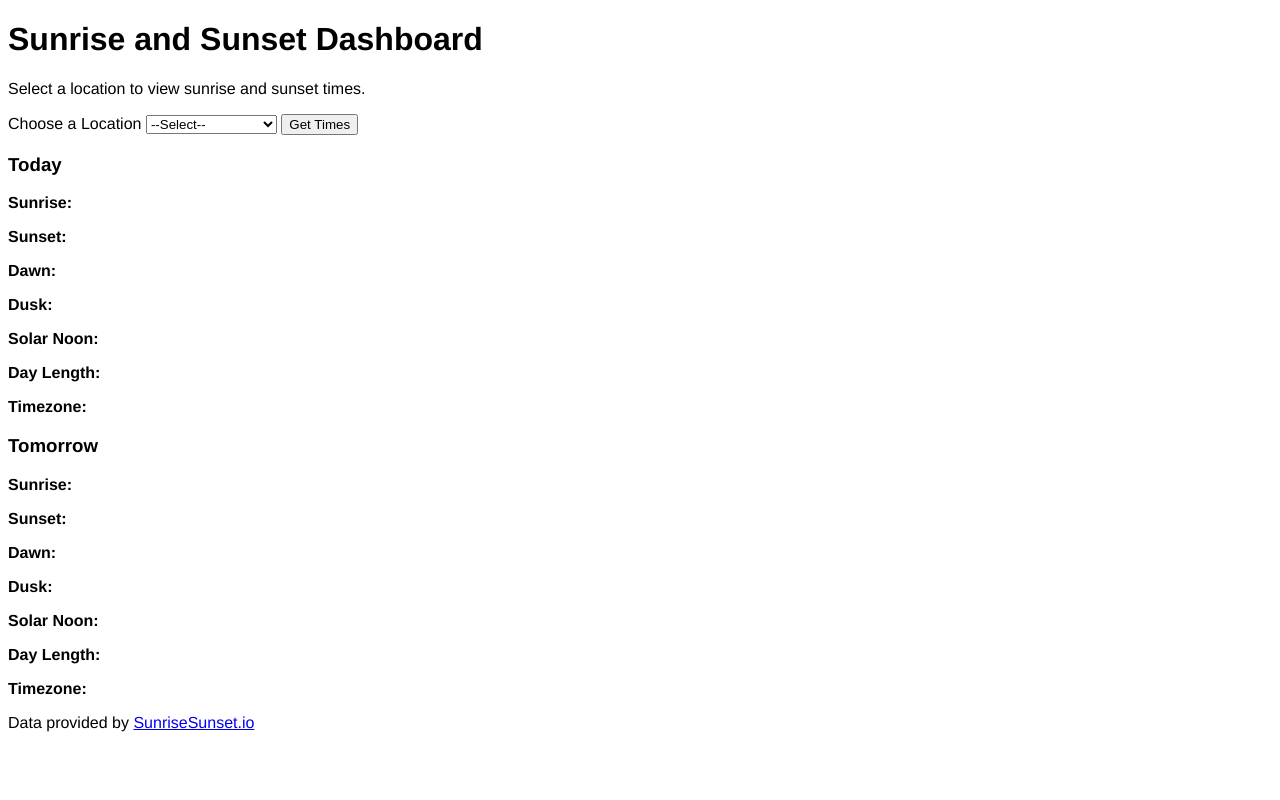
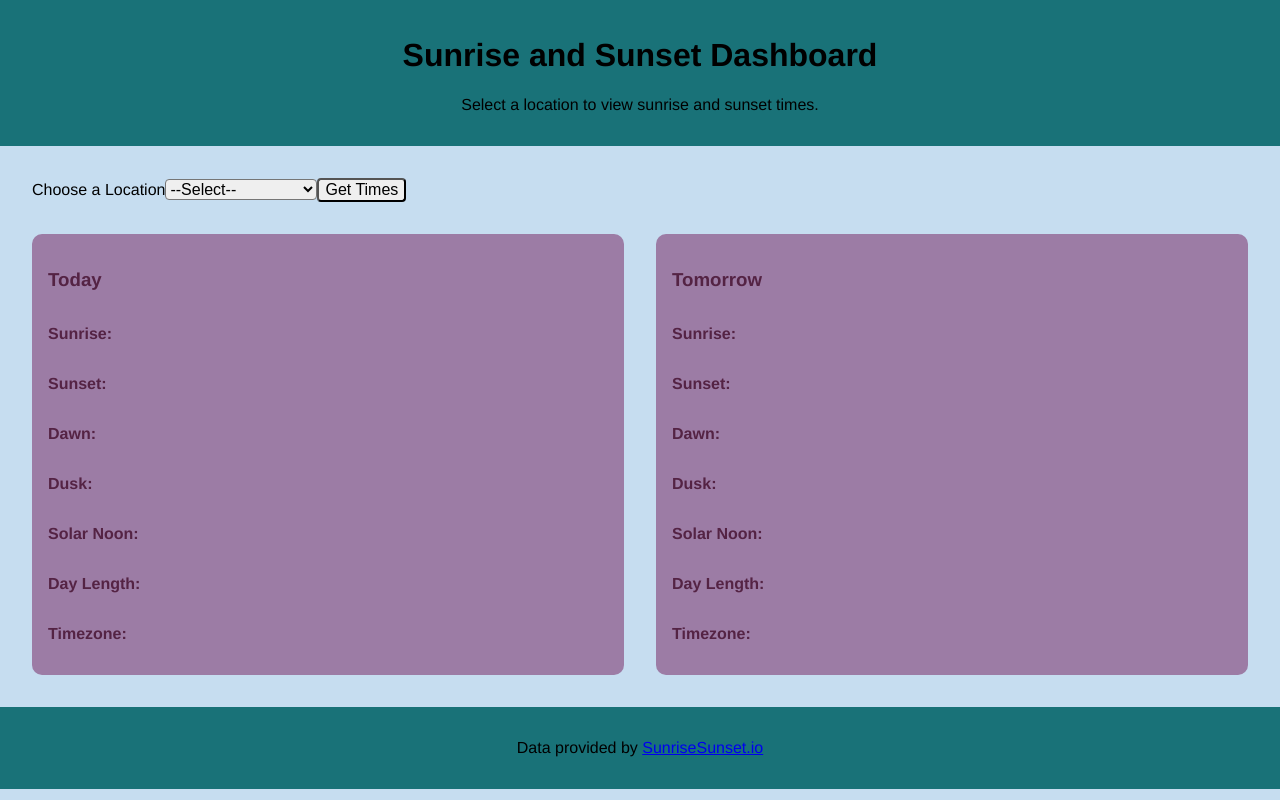
Before and after one commit to NidaAkkiswala/ITMD441-Lab6, a plain HTML site: page index.html in a window 1280 px wide. Drawn offline with Linux system fonts and the light colour scheme.

Commit message:
base css code

```diff
--- a/index.html
+++ b/index.html
@@ -17,7 +17,7 @@
                 <label for="location">Choose a Location</label>
                 <select id="location">
                     <option value="">--Select--</option>
-                    <option value="40.7128,-74.0060">New York, USA</option>
+                    <option value="40.71427,-74.00597">New York, USA</option>
                     <option value="34.0522,-118.2437">Los Angeles, USA</option>
                     <option value="51.5074,-0.1278">London, UK</option>
                     <option value="35.6895,139.6917">Tokyo, Japan</option>
--- a/script.js
+++ b/script.js
@@ -37,7 +37,7 @@ document.getElementById('getData').addEventListener('click', async () => {
       document.getElementById('tomorrow-zone').textContent = tomorrow.timezone;
 
     } catch (err) {
-      dashboard.innerHTML = '<p class="placeholder">Error fetching data. Please try again later.</p>';
+      alert('Error fetching data. Please try again later.');
       console.error(err);
     }
   });
--- a/style.css
+++ b/style.css
@@ -1,4 +1,68 @@
 body {
     font-family: 'Franklin Gothic Medium', 'Arial Narrow', Arial, sans-serif;
+    margin: 0;
+    background: #C6DDF0;
+    display: flex;
+    flex-direction: column;
+}
 
+header, footer {
+    background-color: #197278;
+    text-align: center;
+    padding: 1em;
 }
+
+main {
+    flex: 1;
+    display: flex;
+    flex-direction: column;
+    padding: 2em;
+    gap: 2em;
+}
+
+.controls {
+    display: flex;
+    flex-wrap: wrap;
+    align-items: center;
+}
+
+select, button {
+    font-size: medium;
+    border-radius: 4px;
+}
+
+.dashboard {
+    display: grid;
+    grid-template-columns: repeat(auto-fit, minmax(280px, 1fr));
+    gap: 2em;
+}
+
+.card {
+    background-color: #9C7CA5;
+    border-radius: 10px;
+    display: flex;
+    flex-direction: column;
+    box-shadow: 2px;
+    padding: 1em;
+}
+
+.card h3 {
+    display: flex;
+    align-items: center;
+    color: #542344;
+}
+
+.card p {
+    color: #542344;
+}
+
+@media (max-width: 600px) {
+    main {
+        padding: 1em;
+    }
+
+    .controls {
+        flex-direction: column;
+        align-items: flex-start;
+    }
+}
```
